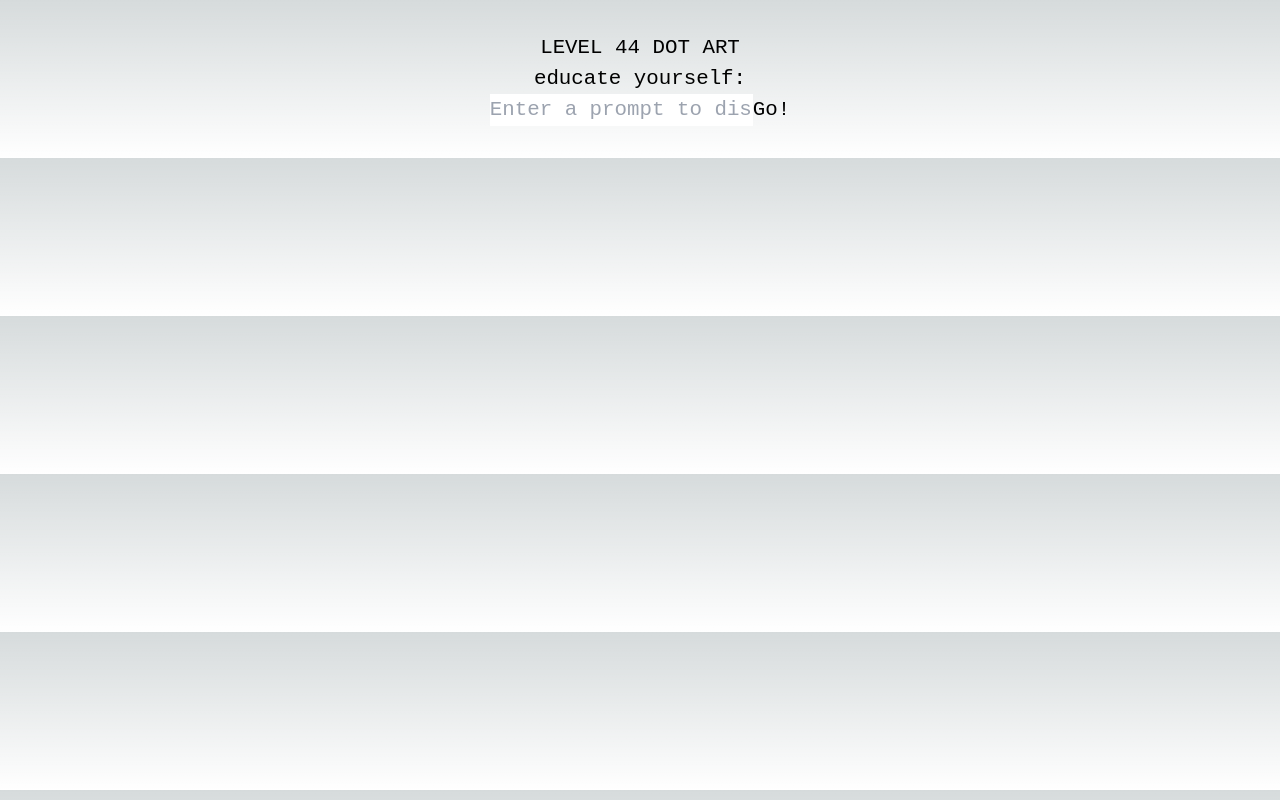
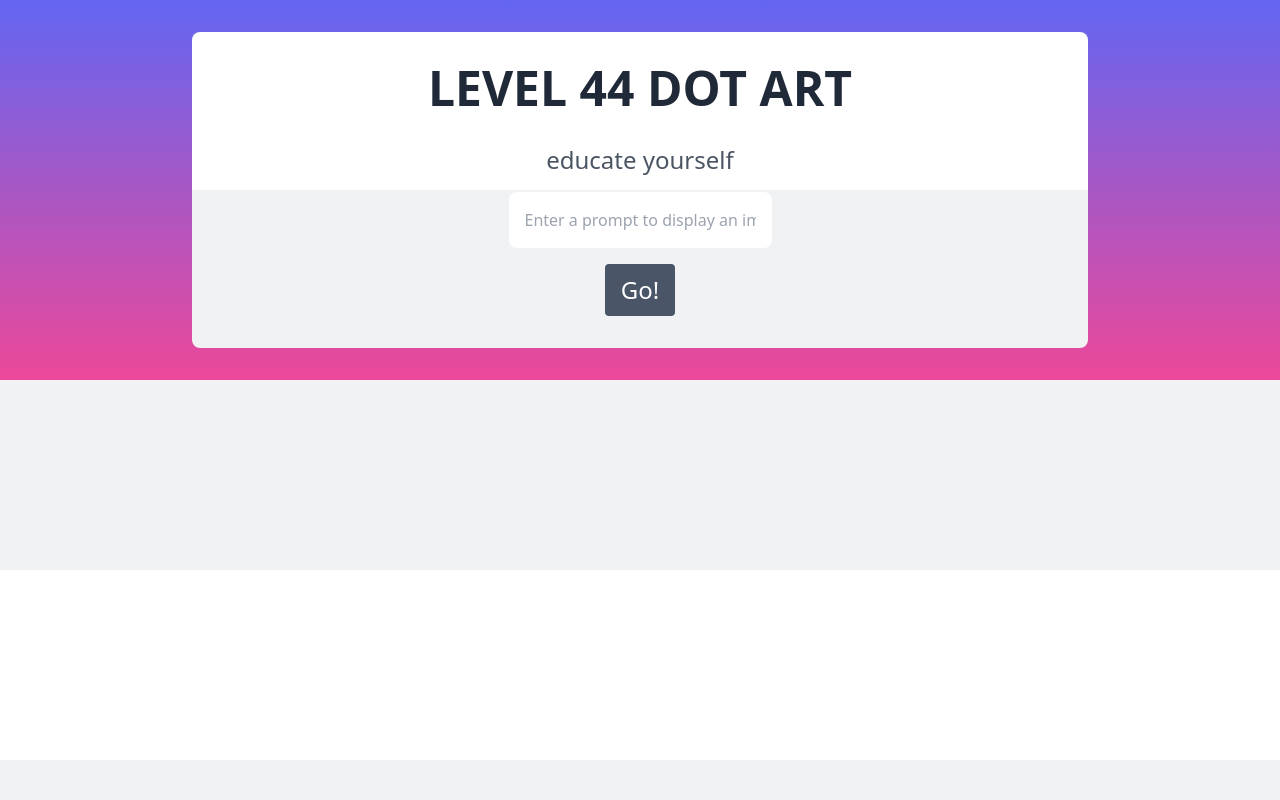
Before and after one commit to gschian0/level44, a Next.js app: page / in a window 1280 px wide. Built offline with nearby package versions, Linux system fonts and the light colour scheme.

Commit message:
initial_commit_tests

```diff
--- a/pages/api/predictions/index.js
+++ b/pages/api/predictions/index.js
@@ -12,7 +12,7 @@ export default async function handler(req, res) {
 
       // This is the text prompt that will be submitted by a form on the frontend
       input: { prompt: req.body.prompt, heith: 512, width: 512,
-      guidance_scale: 9.9, },
+      guidance_scale: 9., num_inference_steps: 250, },
     }),
   });
 
--- a/pages/index.js
+++ b/pages/index.js
@@ -2,7 +2,6 @@ import { useState } from "react";
 import Head from "next/head";
 import Image from "next/image";
 import styles from "../styles/Home.module.css";
-import terminal from '../styles/terminal.module.css'
 
 const sleep = (ms) => new Promise((r) => setTimeout(r, ms));
 
@@ -45,38 +44,53 @@ export default function Home() {
   };
 
   return (
-    <div className={styles.container}>
+    <div className="bg-gradient-to-b from-indigo-500 to-pink-500">
+      <div className="container mx-auto py-10">
         <Head>
           <title>Replicate + Next.js</title>
         </Head>
-
-      <h1 className="main-title">
-        LEVEL 44 DOT ART{" "}</h1>
-        <a href="https://replicate.com/22-hours/vintedois-diffusion/versions/28cea91bdfced0e2dc7fda466cc0a46501c0edc84905b2120ea02e0707b967fd">educate yourself</a>:
-
-
-      <form className={terminal.input} onSubmit={handleSubmit}>
-        <input type="text" name="prompt" placeholder="Enter a prompt to display an image" />
-        <button type="submit">Go!</button>
+        <div className="gradient-box">
+          <h1 className="text-5xl font-bold text-center text-gray-800 mb-8">
+            LEVEL 44 DOT ART{" "}
+          </h1>
+          <p className="text-2xl text-center text-gray-600 mb-4">
+            <a href="https://replicate.com/22-hours/vintedois-diffusion/versions/28cea91bdfced0e2dc7fda466cc0a46501c0edc84905b2120ea02e0707b967fd">
+              educate yourself
+            </a>
+          </p>
+          <form className="flex flex-col items-center" onSubmit={handleSubmit}>
+            <input
+              type="text"
+              name="prompt"
+              placeholder="Enter a prompt to display an image"
+              className="form-input mb-4 p-4 rounded-lg"
+            />
+            <button type="submit" className="btn">
+              Go!
+            </button>
           </form>
 
-      {error && <div>{error}</div>}
+          {error && <div className="text-red-500 mt-4">{error}</div>}
 
           {prediction && (
-        <div>
+            <div className="mt-8 text-center">
               {prediction.output && (
-              <div className={styles.imageWrapper}>
+                <div className="imageWrapper">
                   <Image
                     fill
                     src={prediction.output[prediction.output.length - 1]}
                     alt="output"
-                sizes='100vw'
+                    sizes="50%"
+                    className="max-w-full h-auto mx-auto"
+                    style={{ maxWidth: '400px', maxHeight: '400px' }}
                   />
                 </div>
               )}
-            <p>status: {prediction.status}</p>
+              <p className="text-lg mt-4">status: {prediction.status}</p>
             </div>
           )}
         </div>
+      </div>
+    </div>
   );
 }
--- a/styles/Home.module.css
+++ b/styles/Home.module.css
@@ -1,47 +1,3 @@
-
-
-.container {
-  text-align: center;
-  padding: 2rem;
-  font-size: 1.3rem;
-  font-family:monospace;
-  max-width: var(--max-width);
-  margin: 0 auto;
-}
-
-.form {
-  display: flex;
-  margin-bottom: 2rem;
-}
-
-.main-title{
-  font-size : 10em;
-}
-
-.form input {
-  width: 100%;
-  padding: 1rem;
-  border: 1px solid #000;
-  border-radius: 0.25rem;
-  font-size: 1.3rem;
-  margin-right: 1rem;
-}
-
-.form button {
-  padding: 1rem;
-  border: none;
-  border-radius: 0.25rem;
-  box-sizing: border-box;
-  cursor: pointer;
-  font-size: 1.3rem;
-}
-
-.imageWrapper {
-  width: 100%;
-  aspect-ratio: 1 / 1;
-  position: relative;
-}
-
 .main {
   display: flex;
   flex-direction: column;
@@ -51,6 +7,12 @@
   min-height: 100vh;
 }
 
+.imageWrapper {
+  display: flex;
+  justify-content: center;
+  align-items: center;
+  height: 100%;
+}
 .description {
   display: inherit;
   justify-content: inherit;
@@ -138,3 +100,185 @@
   height: 180px;
   z-index: -1;
 }
+
+.center::before,
+.center::after {
+  content: '';
+  left: 50%;
+  position: absolute;
+  filter: blur(45px);
+  transform: translateZ(0);
+}
+
+.logo,
+.thirteen {
+  position: relative;
+}
+
+.thirteen {
+  display: flex;
+  justify-content: center;
+  align-items: center;
+  width: 75px;
+  height: 75px;
+  padding: 25px 10px;
+  margin-left: 16px;
+  transform: translateZ(0);
+  border-radius: var(--border-radius);
+  overflow: hidden;
+  box-shadow: 0px 2px 8px -1px #0000001a;
+}
+
+.thirteen::before,
+.thirteen::after {
+  content: '';
+  position: absolute;
+  z-index: -1;
+}
+
+/* Conic Gradient Animation */
+.thirteen::before {
+  animation: 6s rotate linear infinite;
+  width: 200%;
+  height: 200%;
+  background: var(--tile-border);
+}
+
+/* Inner Square */
+.thirteen::after {
+  inset: 0;
+  padding: 1px;
+  border-radius: var(--border-radius);
+  background: linear-gradient(
+    to bottom right,
+    rgba(var(--tile-start-rgb), 1),
+    rgba(var(--tile-end-rgb), 1)
+  );
+  background-clip: content-box;
+}
+
+/* Enable hover only on non-touch devices */
+@media (hover: hover) and (pointer: fine) {
+  .card:hover {
+    background: rgba(var(--card-rgb), 0.1);
+    border: 1px solid rgba(var(--card-border-rgb), 0.15);
+  }
+
+  .card:hover span {
+    transform: translateX(4px);
+  }
+}
+
+@media (prefers-reduced-motion) {
+  .thirteen::before {
+    animation: none;
+  }
+
+  .card:hover span {
+    transform: none;
+  }
+}
+
+/* Mobile */
+@media (max-width: 700px) {
+  .content {
+    padding: 4rem;
+  }
+
+  .grid {
+    grid-template-columns: 1fr;
+    margin-bottom: 120px;
+    max-width: 320px;
+    text-align: center;
+  }
+
+  .card {
+    padding: 1rem 2.5rem;
+  }
+
+  .card h2 {
+    margin-bottom: 0.5rem;
+  }
+
+  .center {
+    padding: 8rem 0 6rem;
+  }
+
+  .center::before {
+    transform: none;
+    height: 300px;
+  }
+
+  .description {
+    font-size: 0.8rem;
+  }
+
+  .description a {
+    padding: 1rem;
+  }
+
+  .description p,
+  .description div {
+    display: flex;
+    justify-content: center;
+    position: fixed;
+    width: 100%;
+  }
+
+  .description p {
+    align-items: center;
+    inset: 0 0 auto;
+    padding: 2rem 1rem 1.4rem;
+    border-radius: 0;
+    border: none;
+    border-bottom: 1px solid rgba(var(--callout-border-rgb), 0.25);
+    background: linear-gradient(
+      to bottom,
+      rgba(var(--background-start-rgb), 1),
+      rgba(var(--callout-rgb), 0.5)
+    );
+    background-clip: padding-box;
+    backdrop-filter: blur(24px);
+  }
+
+  .description div {
+    align-items: flex-end;
+    pointer-events: none;
+    inset: auto 0 0;
+    padding: 2rem;
+    height: 200px;
+    background: linear-gradient(
+      to bottom,
+      transparent 0%,
+      rgb(var(--background-end-rgb)) 40%
+    );
+    z-index: 1;
+  }
+}
+
+/* Tablet and Smaller Desktop */
+@media (min-width: 701px) and (max-width: 1120px) {
+  .grid {
+    grid-template-columns: repeat(2, 50%);
+  }
+}
+
+@media (prefers-color-scheme: dark) {
+  .vercelLogo {
+    filter: invert(1);
+  }
+
+  .logo,
+  .thirteen img {
+    filter: invert(1) drop-shadow(0 0 0.3rem #ffffff70);
+  }
+}
+
+@keyframes rotate {
+  from {
+    transform: rotate(360deg);
+  }
+  to {
+    transform: rotate(0deg);
+  }
+}
--- a/styles/globals.css
+++ b/styles/globals.css
@@ -1,110 +1,54 @@
 @tailwind base;
 @tailwind components;
 @tailwind utilities;
-:root {
-  --max-width: 1100px;
-  --border-radius: 12px;
-  --font-mono: ui-monospace, Menlo, Monaco, 'Cascadia Mono', 'Segoe UI Mono',
-    'Roboto Mono', 'Oxygen Mono', 'Ubuntu Monospace', 'Source Code Pro',
-    'Fira Mono', 'Droid Sans Mono', 'Courier New', monospace;
 
-  --foreground-rgb: 0, 0, 0;
-  --background-start-rgb: 214, 219, 220;
-  --background-end-rgb: 255, 255, 255;
-
-  --primary-glow: conic-gradient(
-    from 180deg at 50% 50%,
-    #16abff33 0deg,
-    #0885ff33 55deg,
-    #54d6ff33 120deg,
-    #0071ff33 160deg,
-    transparent 360deg
-  );
-  --secondary-glow: radial-gradient(
-    rgba(255, 255, 255, 1),
-    rgba(255, 255, 255, 0)
-  );
-
-  --tile-start-rgb: 239, 245, 249;
-  --tile-end-rgb: 228, 232, 233;
-  --tile-border: conic-gradient(
-    #00000080,
-    #00000040,
-    #00000030,
-    #00000020,
-    #00000010,
-    #00000010,
-    #00000080
-  );
-
-  --callout-rgb: 238, 240, 241;
-  --callout-border-rgb: 172, 175, 176;
-  --card-rgb: 180, 185, 188;
-  --card-border-rgb: 131, 134, 135;
+body {
+  background: linear-gradient(to bottom, #f1f2f4 0%, #f1f2f4 50%, #ffffff 50%, #ffffff 100%);
 }
 
-@media (prefers-color-scheme: dark) {
-  :root {
-    --foreground-rgb: 255, 255, 255;
-    --background-start-rgb: 0, 0, 0;
-    --background-end-rgb: 0, 0, 0;
-
-    --primary-glow: radial-gradient(rgba(1, 65, 255, 0.4), rgba(1, 65, 255, 0));
-    --secondary-glow: linear-gradient(
-      to bottom right,
-      rgba(1, 65, 255, 0),
-      rgba(1, 65, 255, 0),
-      rgba(1, 65, 255, 0.3)
-    );
-
-    --tile-start-rgb: 2, 13, 46;
-    --tile-end-rgb: 2, 5, 19;
-    --tile-border: conic-gradient(
-      #ffffff80,
-      #ffffff40,
-      #ffffff30,
-      #ffffff20,
-      #ffffff10,
-      #ffffff10,
-      #ffffff80
-    );
-
-    --callout-rgb: 20, 20, 20;
-    --callout-border-rgb: 108, 108, 108;
-    --card-rgb: 100, 100, 100;
-    --card-border-rgb: 200, 200, 200;
-  }
+.container {
+  max-width: 960px;
+  margin: 0 auto;
+  padding: 2rem;
 }
 
-* {
-  box-sizing: border-box;
-  padding: 0;
-  margin: 0;
+.heading {
+  font-size: 4rem;
+  font-weight: bold;
+  text-align: center;
+  color: #1a202c;
+  margin-bottom: 2rem;
 }
 
-html,
-body {
-  max-width: 100vw;
-  overflow-x: hidden;
+.subheading {
+  font-size: 2rem;
+  text-align: center;
+  color: #4a5568;
+  margin-bottom: 2rem;
 }
 
-body {
-  color: rgb(var(--foreground-rgb));
-  background: linear-gradient(
-      to bottom,
-      transparent,
-      rgb(var(--background-end-rgb))
-    )
-    rgb(var(--background-start-rgb));
+.gradient-box {
+  background: linear-gradient(to bottom, #ffffff 0%, #ffffff 50%, #f1f2f4 50%, #f1f2f4 100%);
+  padding: 2rem;
+  border-radius: 0.5rem;
 }
 
-a {
-  color: inherit;
-  text-decoration: none;
+.text-lg {
+  font-size: 2rem;
+  line-height: 2.5rem;
+  color: #2d3748;
 }
 
-@media (prefers-color-scheme: dark) {
-  html {
-    color-scheme: dark;
-  }
+.btn {
+  background-color: #4a5568;
+  color: #ffffff;
+  font-size: 1.5rem;
+  border-radius: 0.25rem;
+  padding: 0.5rem 1rem;
+  cursor: pointer;
+  transition: all 0.3s ease;
 }
+
+.btn:hover {
+  background-color: #2d3748;
+}
```
Lines whose indentation alone changed are shown as unchanged.
